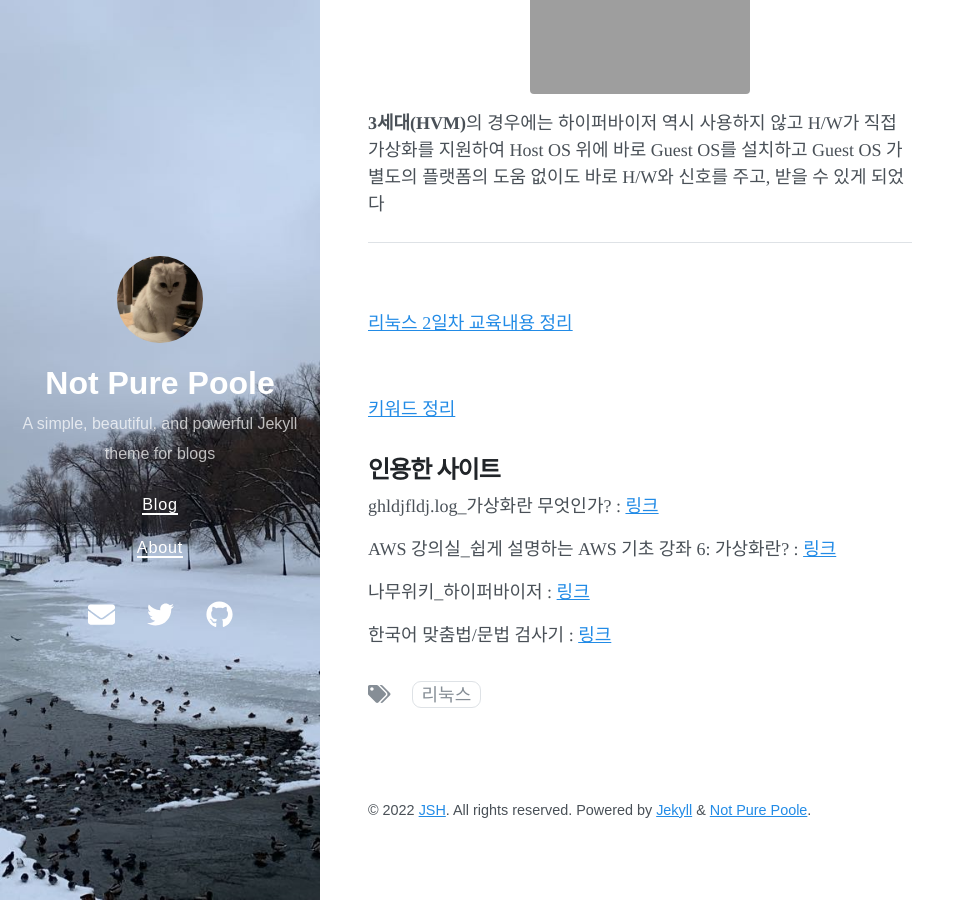
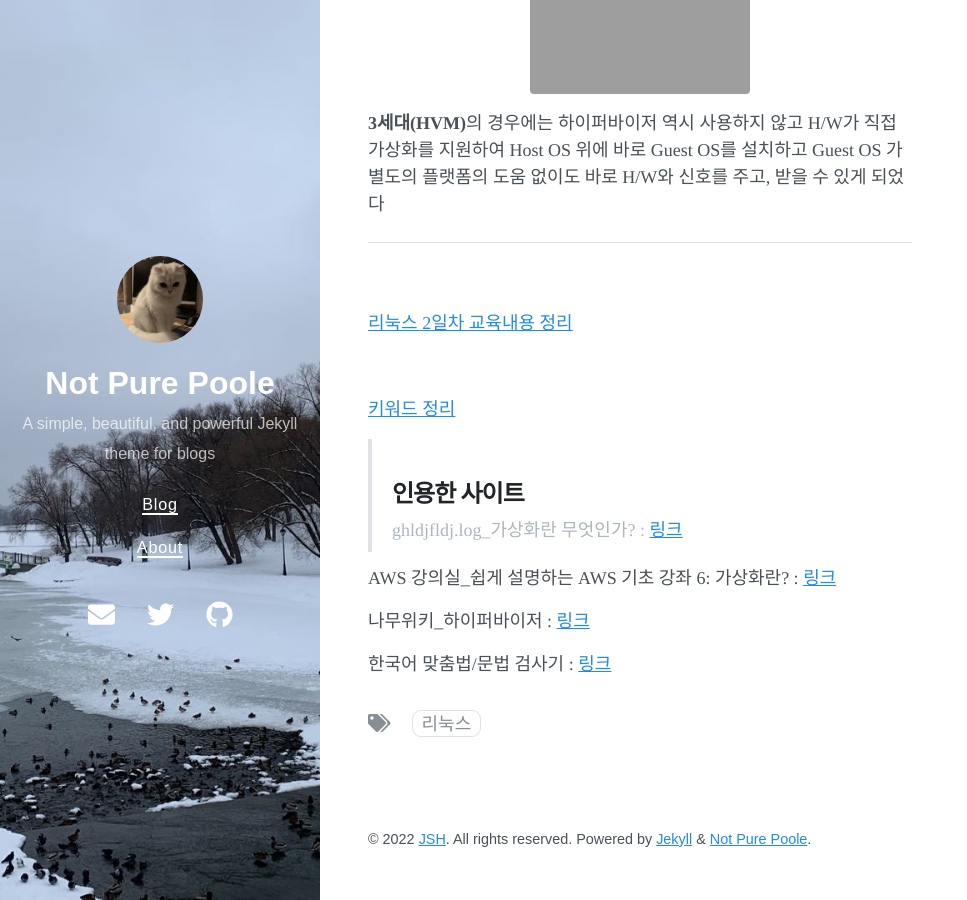
Before and after one commit to whtndgus/JSH, a Jekyll site: the page built from _posts/2022-11-18-ncp.md, in a window 1280 px wide and 900 px high, scrolled down 1901 px. Shown: the whole window, without its empty margins (0-967 px from the left). Built offline with Jekyll 4.4.1, drawn with Linux system fonts in a browser that asks for light colours; nearby versions of some CDN libraries; grey boxes are pictures that could not be loaded.

```diff
--- a/_posts/2022-11-18-ncp.md
+++ b/_posts/2022-11-18-ncp.md
@@ -60,7 +60,7 @@ date: 2022-11-18 15:32 +0900
 
 [키워드 정리](https://jsh961015.notion.site/ad540ee8a71f415286a6c46034cc904b){:target="_blank"}
 
-## 인용한 사이트
+>## 인용한 사이트
 ghldjfldj.log_가상화란 무엇인가? : [링크](https://velog.io/@ghldjfldj/%EA%B0%80%EC%83%81%ED%99%94-%EA%B0%80%EC%83%81%ED%99%94%EB%9E%80-%EB%AC%B4%EC%97%87%EC%9D%B8%EA%B0%80){:target="_blank"}
 <br>
 
```
